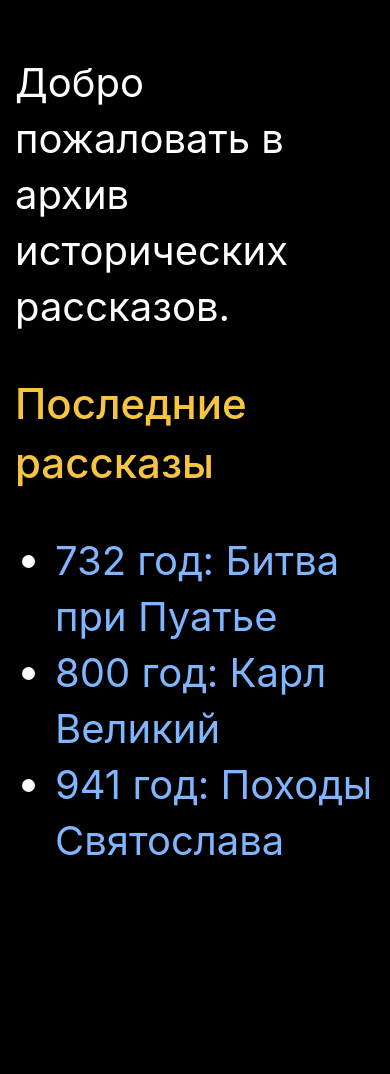
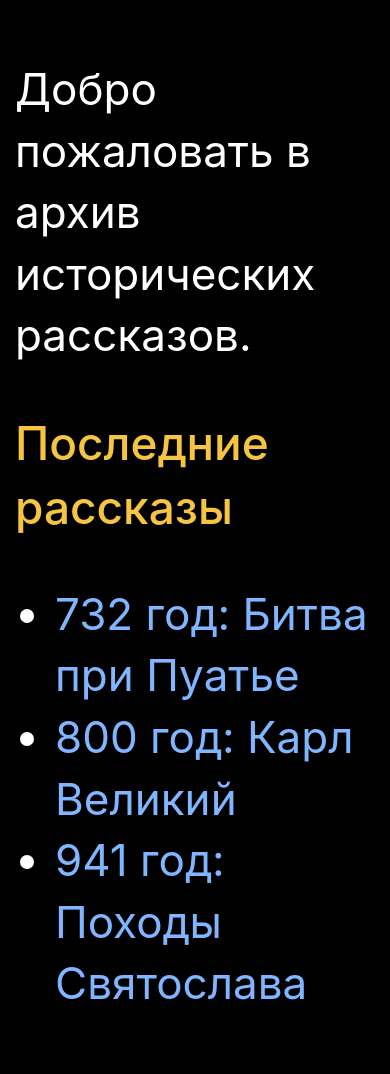
Before and after one commit to ba1amut/obed-s-istoriey, a Jekyll site: the page built from index.md, in a window 390 px wide. Built offline with Jekyll 4.4.1, drawn with Linux system fonts in a browser that asks for light colours; our own code applies the rules of GitHub Pages for plain Markdown files; before the commit the page ends 924 px from its top, so only the background shows below that.

Commit message:
исправление стией для мобильных устройств

```diff
--- a/assets/css/dark-theme.css
+++ b/assets/css/dark-theme.css
@@ -57,27 +57,27 @@ img {
 /* Мобильные устройства */
 @media (max-width: 600px) {
   body {
-    font-size: 36px !important;
+    font-size: 40px !important;
     padding: 20px 18px !important;
     line-height: 1.4 !important;
   }
 
   h1 {
-    font-size: 48px !important;
+    font-size: 52px !important;
     color: #ffd700 !important;
   }
 
   h2 {
-    font-size: 42px !important;
+    font-size: 46px !important;
     color: #f5c542 !important;
   }
 
   h3 {
-    font-size: 38px !important;
+    font-size: 42px !important;
   }
 
   h4 {
-    font-size: 36px !important;
+    font-size: 40px !important;
     color: #f5c542 !important;
   }
 
@@ -90,11 +90,11 @@ img {
 /* Очень маленькие экраны */
 @media (max-width: 400px) {
   body {
-    font-size: 40px !important;
+    font-size: 44px !important;
     padding: 15px 15px !important;
   }
 
   h1 {
-    font-size: 52px !important;
+    font-size: 56px !important;
   }
 }
```
